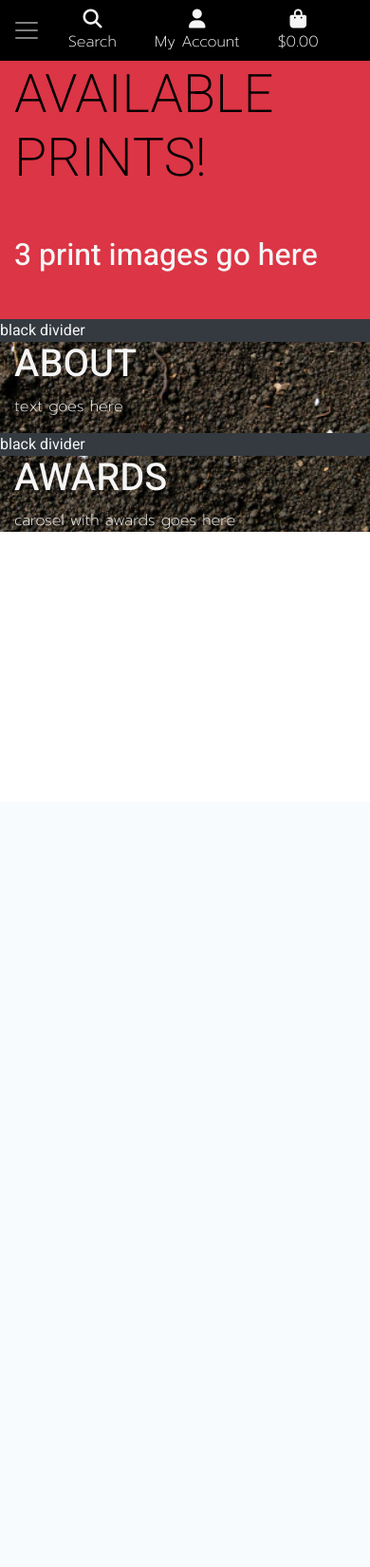
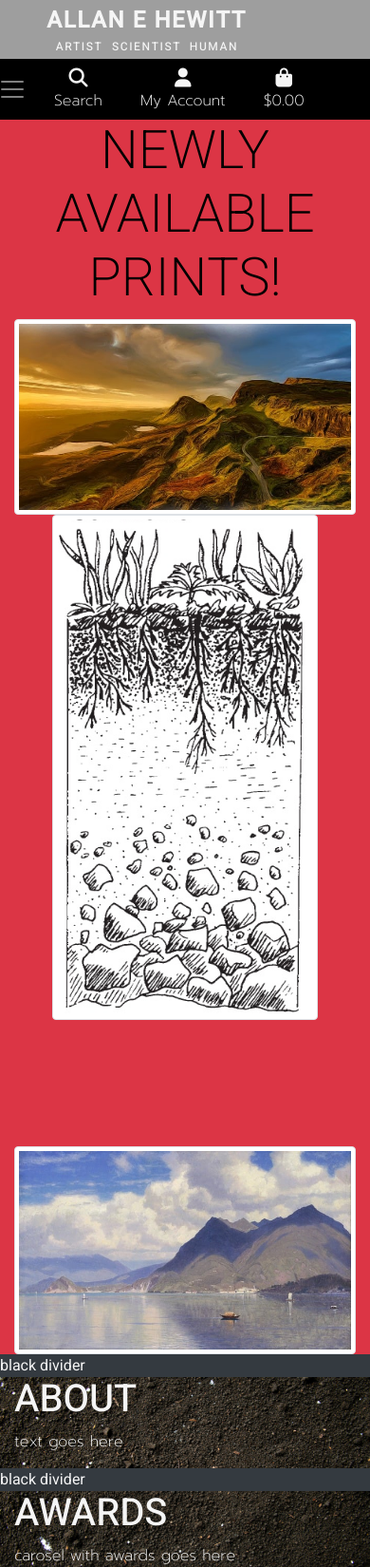
Before and after one commit to sarahliz24/aeh_art, a Django app: page / in a window 390 px wide. Shown: the whole page at 95% size. Before the commit the page ends 560 px from the top, so only its background shows below. Run offline with Django 3.2, Linux system fonts and the light colour scheme; some libraries are stand-ins or nearby versions; grey boxes are pictures that could not be loaded.

Commit message:
Style: header banner & responsive nav bar

```diff
--- a/home/templates/home/index.html
+++ b/home/templates/home/index.html
@@ -2,13 +2,13 @@
 {% load static %}
 
 {% block page_header %}
-<div class="container header-container">
+<!-- <div class="container header-container">
     <div class="row">
         <div class="col">
 
         </div>
     </div>
-</div>
+</div> -->
 {% endblock %}
 
 {% block content %}
@@ -17,8 +17,18 @@
     <div class="container-fluid bg-danger">
         <div class="row">
             <div class="col-12 my-auto">
-                <h1 class="display-4 logo-font text-black">NEWLY AVAILABLE PRINTS!</h1>
-                <h2 class="my-5">3 print images go here</h2>
+                <h1 class="display-4 logo-font text-black text-center">NEWLY AVAILABLE PRINTS!</h1>
+                <div class="row text-center">
+                    <div class="col-md-12 col-lg-4 about-img">
+                        <img src="media/painting-1813968_640.jpg" class="img-thumbnail " alt="...">
+                    </div>
+                    <div class="col-md-12 col-lg-4 middle-img about-img">
+                        <img src="media/bw soil profile.png" class="img-thumbnail" style="max-height: 80%;"  alt="...">
+                    </div>
+                    <div class="col-md-12 col-lg-4 about-img">
+                        <img src="media/william-haseltine-84962_640.jpg" class="img-thumbnail" alt="...">
+                    </div>
+                </div>
             </div>
         </div>
     </div>
--- a/templates/base.html
+++ b/templates/base.html
@@ -43,10 +43,9 @@
 
   <body>
 
-    <header class="container-fluid fixed-top" id="fern-background">
-      <div class="">
-
-        <div id="topnav" class="row pt-lg-2 d-none d-lg-flex my-3">
+    <section id="fern-background" class="d-flex align-items-center">
+      <div class="container d-flex justify-content-center justify-content-md-between">
+        <div class="contact-info d-flex align-items-center">
           <div class="logo-container col-12 col-lg-4 my-auto py-lg-0 py-1 text-lg-left text-center pr-5 mr-5">
             <div class="large-logo-text">Allan E Hewitt</div>
             <div class="sm-logo-text">
@@ -55,7 +54,7 @@
               <span>Human</span>
             </div>
           </div>
-        <div class="col-12 col-lg-8 my-auto mx-auto py-1 py-lg-0 pl-5 d-flex flex-column align-items-end">
+          <div class=" d-none d-md-flex align-items-end">
             <form method="GET" action="">
               <div class="input-group w-100">
                 <input class="form-control border border-black rounded-0" type="text" name="q" placeholder="Search">
@@ -69,22 +68,19 @@
               </div>
             </form>
           </div>
-      </div>
+    </section>
 
+    <header>
       <div class="row bg-black">
         <nav class="navbar navbar-expand-lg pl-0 py-0">
-              <button class="navbar-toggler navbar-dark" type="button" data-toggle="collapse" data-target="#main-nav" aria-controls="main-nav" aria-expanded="false" aria-label="Toggle navigation">
+          <button class="navbar-toggler navbar-dark" type="button" data-toggle="collapse" data-target="#main-nav"
+            aria-controls="main-nav" aria-expanded="false" aria-label="Toggle navigation">
             <span class="navbar-toggler-icon"></span>
           </button>
           {% include 'includes/mobile-top-header.html' %}
           {% include 'includes/main-nav.html' %}
         </nav>
       </div>
-      <!-- <div id="delivery-banner" class="row text-center">
-          <div class="col bg-black text-white">
-              <h4 class="logo-font my-1">Free delivery on orders over ${{ free_shipping_threshold }}!</h4>
-          </div>
-      </div> -->
     </header>
 
     {% if messages %}
--- a/templates/includes/mobile-top-header.html
+++ b/templates/includes/mobile-top-header.html
@@ -1,4 +1,3 @@
-<div></div>
 <li class="list-inline-item">
     <a class="nav-link d-block d-lg-none" href="#" id="mobile-search" data-toggle="dropdown" aria-haspopup="true" aria-expanded="false">
         <div class="text-center">
```
Lines whose indentation alone changed are shown as unchanged.
